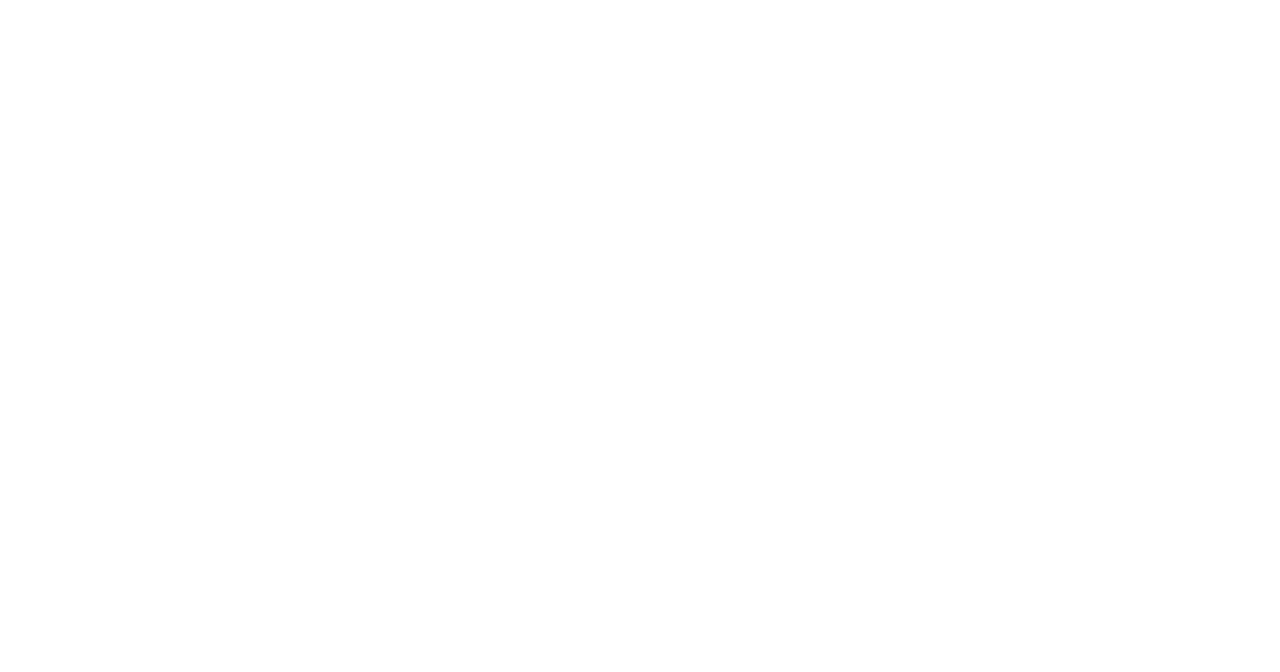
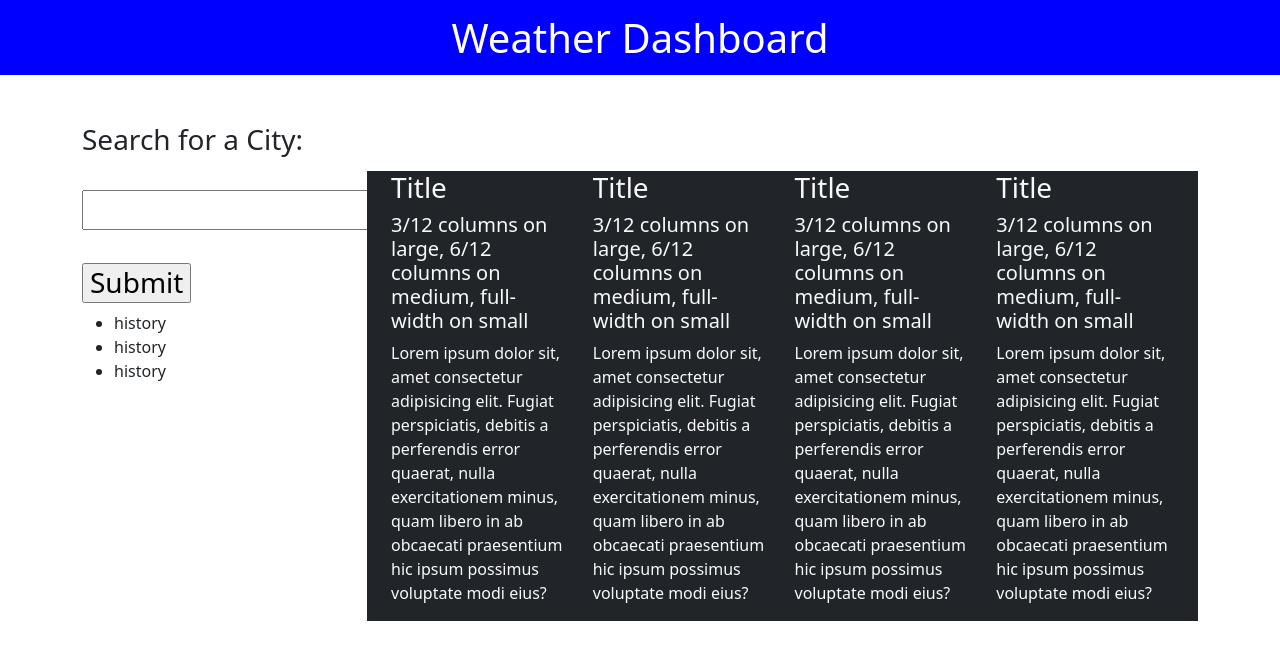
Before and after one commit to krchandler27/weather-widget, a plain HTML site: page index.html in a window 1280 px wide. Drawn offline with nearby package versions, Linux system fonts and the light colour scheme.

Commit message:
added bootstrap styling and also working on fetch data

```diff
--- a/assets/css/style.css
+++ b/assets/css/style.css
@@ -0,0 +1,7 @@
+#weather-dashboard {
+    background: blue;
+    color: white;
+    text-align: center;
+   line-height: 75px;
+
+}
--- a/assets/js/script.js
+++ b/assets/js/script.js
@@ -0,0 +1,4 @@
+var APIKey = "6d390e6f004929169858f273e5940521"
+var APIid = ""
+var city =
+ar queryURL = "http://api.openweathermap.org/data/2.5/weather?q=" + city + "&appid=" + APIKey;
--- a/index.html
+++ b/index.html
@@ -5,7 +5,73 @@
     <meta http-equiv="X-UA-Compatible" content="IE=edge">
     <meta name="viewport" content="width=device-width, initial-scale=1.0">
     <title>Weather Widget</title>
+    <link rel="stylesheet" href="assets/css/style.css" />
+    <link rel="stylesheet" href="https://cdn.jsdelivr.net/npm/bootstrap@5.1.3/dist/css/bootstrap.min.css">
 </head>
+<header>
+    <h1 id="weather-dashboard">Weather Dashboard</h1>
+</header>
+
+
+
+      <!-- Two column layout -->
+  <section class="container my-5">
+    <!-- Use row class to create row in the container -->
+    <div class="row">
+        <div class="col-12 col-md-4 col-lg-3">
+            <h3>Search for a City:<br><br>
+                <input type="search" id="search" name="search">
+                <br><br>
+                <input type="submit">
+            </h3>
+            <ul>
+              <li>history</li>
+              <li>history</li>
+              <li>history</li>
+            </ul>
+          </div>
+      <!-- Use col-* classes for different column sizes on different screens -->
+      <div class="col-12 col-md-8 col-lg-9">
+        <section class="container my-5 bg-dark text-light">
+            <div class="row">
+              <div class="col-12 col-md-6 col-lg-3">
+                <h3>Title</h3>
+                <h5>3/12 columns on large, 6/12 columns on medium, full-width on small</h5>
+                <p>Lorem ipsum dolor sit, amet consectetur adipisicing elit. Fugiat perspiciatis, debitis a perferendis error
+                  quaerat, nulla exercitationem minus, quam libero in ab obcaecati praesentium hic ipsum possimus voluptate modi
+                  eius?</p>
+              </div>
+              <div class="col-12 col-md-6 col-lg-3">
+                <h3>Title</h3>
+                <h5>3/12 columns on large, 6/12 columns on medium, full-width on small</h5>
+                <p>Lorem ipsum dolor sit, amet consectetur adipisicing elit. Fugiat perspiciatis, debitis a perferendis error
+                  quaerat, nulla exercitationem minus, quam libero in ab obcaecati praesentium hic ipsum possimus voluptate modi
+                  eius?</p>
+              </div>
+              <div class="col-12 col-md-6 col-lg-3">
+                <h3>Title</h3>
+                <h5>3/12 columns on large, 6/12 columns on medium, full-width on small</h5>
+                <p>Lorem ipsum dolor sit, amet consectetur adipisicing elit. Fugiat perspiciatis, debitis a perferendis error
+                  quaerat, nulla exercitationem minus, quam libero in ab obcaecati praesentium hic ipsum possimus voluptate modi
+                  eius?</p>
+              </div>
+              <div class="col-12 col-md-6 col-lg-3">
+                <h3>Title</h3>
+                <h5>3/12 columns on large, 6/12 columns on medium, full-width on small</h5>
+                <p>Lorem ipsum dolor sit, amet consectetur adipisicing elit. Fugiat perspiciatis, debitis a perferendis error
+                  quaerat, nulla exercitationem minus, quam libero in ab obcaecati praesentium hic ipsum possimus voluptate modi
+                  eius?</p>
+              </div>
+            </div>
+          </section>
+
+
+    </div>
+  </section>
+
+  <!-- Four column layout -->
+
+  <script src="assets/js/script.js"></script>
 <body>
 
 </body>
```
